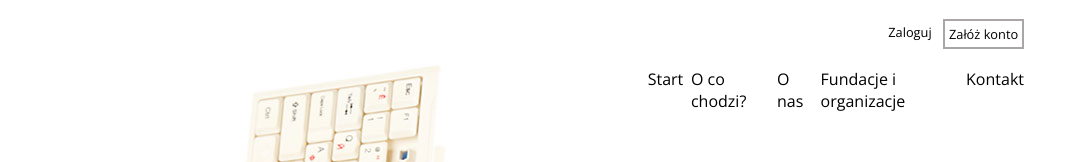
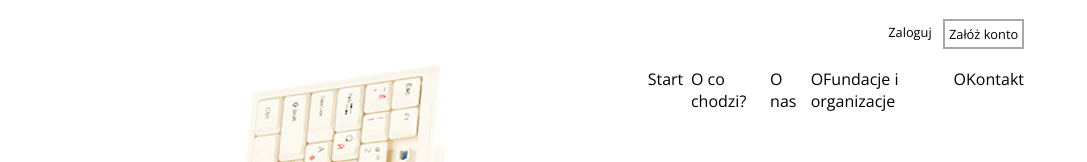
Before and after one commit to hencel/give-your-stuff, a React (Create React App) app: page / in a window 1280 px wide. Shown: the top 162 px of the page, without its empty margins (0-1087 px from the left). Built offline with nearby package versions, Linux system fonts and the light colour scheme.

Commit message:
React Scroll implemented. Works by clicing into menu elements

```diff
--- a/package.json
+++ b/package.json
@@ -6,7 +6,8 @@
     "node-sass": "^4.12.0",
     "react": "^16.8.6",
     "react-dom": "^16.8.6",
-    "react-scripts": "3.0.1"
+    "react-scripts": "3.0.1",
+    "react-scroll": "^1.7.12"
   },
   "scripts": {
     "start": "react-scripts start",
--- a/src/Header.js
+++ b/src/Header.js
@@ -1,12 +1,16 @@
 import React, {Component} from 'react';
+import { Link} from 'react-scroll';
 import header_start_img from './images/header_start_img.jpg';
 import decoration from './images/decoration.png';
-
+const options = {
+  activeClass: "active",
+  smooth: true,
+  duration: 500
+}
 
 class Header extends Component {
   render() {
     return (
-      <React.Fragment>
         <header>
           <div className={'headerImages'}>
             <img src={header_start_img} alt={'Packed staff'} />
@@ -18,10 +22,10 @@ class Header extends Component {
           </ul>
           <ul className={'navBar'}>
             <li>Start</li>
-            <li>O co chodzi?</li>
-            <li>O nas</li>
-            <li>Fundacje i organizacje</li>
-            <li>Kontakt</li>
+            <li><Link to="StatsInfo" {...options}>O co chodzi?</Link></li>
+            <li><Link to="AboutUs" {...options}>O nas</Link></li>
+            <li><Link to="ChantriesList" {...options}>OFundacje i organizacje</Link></li>
+            <li><Link to="Contact" {...options}>OKontakt</Link></li>
           </ul>
         </nav>
 
@@ -34,9 +38,7 @@ class Header extends Component {
             <li>ZORGANIZUJ ZBIÓRKĘ</li>
           </ul>
         </div>
-        </header>
-      </React.Fragment>
-
+      </header>
     )
   }
 }
```
Also changed, not shown: 1 other file (tests, documents, lock files or other folders).
